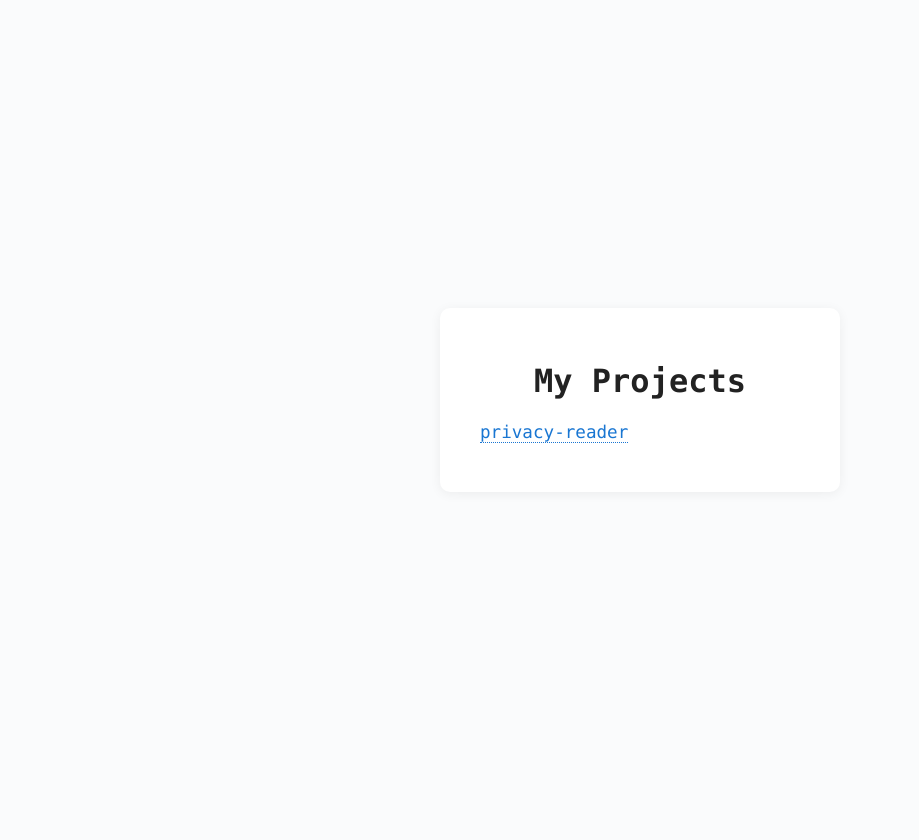
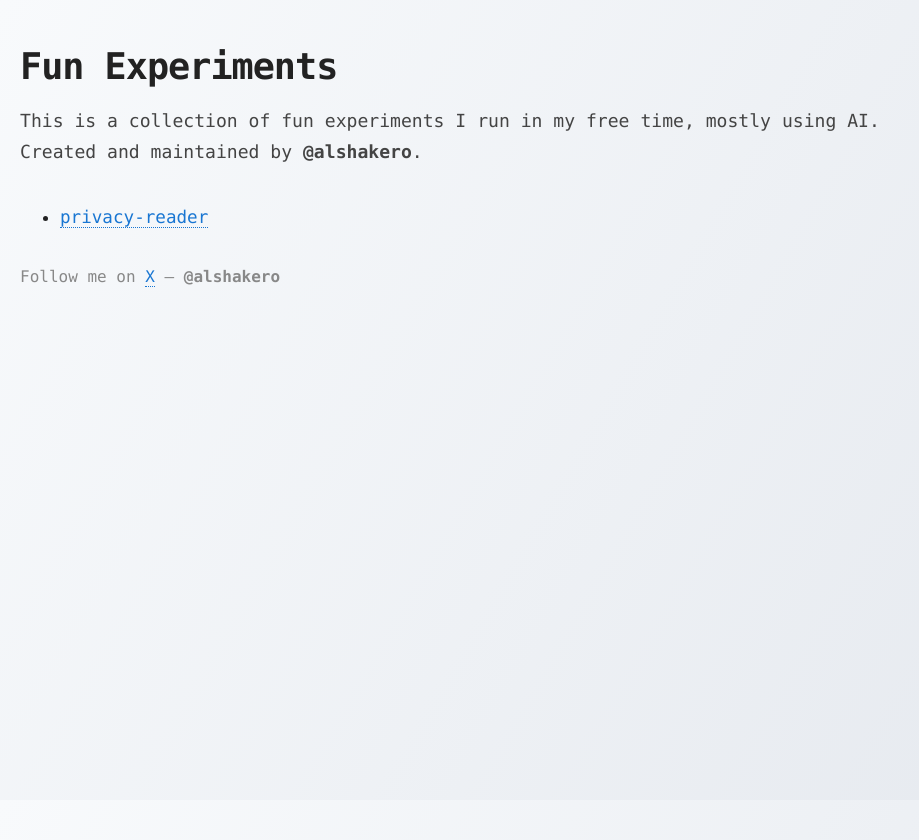
Before and after one commit to alshakero/experiments, a website: page index.html in a window 1280 px wide. Shown: the whole page, without its empty margins (0-919 px from the left). Before the commit the page ends 800 px from the top, so only its background shows below. Drawn offline with Linux system fonts and the light colour scheme.

Commit message:
Nicer homepage

```diff
--- a/index.html
+++ b/index.html
@@ -2,38 +2,35 @@
 <html lang="en">
 	<head>
 		<meta charset="utf-8" />
-		<title>My Projects</title>
+		<title>Fun Experiments by @alshakero</title>
 		<meta name="viewport" content="width=device-width, initial-scale=1" />
 		<style>
+			html, body {
+				height: 100%;
+				margin: 0;
+				padding: 0;
+			}
 			body {
-				background: #fafbfc;
+				background: linear-gradient(120deg, #f8fafc 0%, #e3e7ed 100%);
 				color: #222;
 				font-family: 'Fira Mono', 'Menlo', 'Consolas', 'Liberation Mono', monospace;
-				margin: 0;
-				padding: 0;
-				min-height: 100vh;
 				display: flex;
-				flex-direction: column;
-				align-items: center;
-				justify-content: center;
-			}
-			.container {
-				background: #fff;
-				border-radius: 10px;
-				box-shadow: 0 2px 12px rgba(0,0,0,0.06);
-				padding: 32px 40px;
-				min-width: 320px;
+				padding: 20px;
 			}
 			h1 {
-				font-size: 2em;
-				margin-bottom: 0.7em;
+				font-size: 2.3em;
+				margin-bottom: 0.5em;
 				font-weight: 700;
-				text-align: center;
+				letter-spacing: -1px;
+			}
+			.desc {
+				font-size: 1.13em;
+				color: #444;
+				margin-bottom: 2.2em;
+				line-height: 1.7;
 			}
 			ul {
-				list-style: none;
-				padding: 0;
-				margin: 0;
+				margin: 0 0 1.5em 0;
 			}
 			li {
 				margin: 18px 0;
@@ -49,14 +46,35 @@
 				color: #0d47a1;
 				border-bottom: 1px solid #0d47a1;
 			}
+			.footer {
+				margin-top: 2.5em;
+				font-size: 1em;
+				color: #888;
+			}
+			.footer a {
+				color: #1976d2;
+				border-bottom: 1px dotted #1976d2;
+				text-decoration: none;
+			}
+			.footer a:hover {
+				color: #0d47a1;
+				border-bottom: 1px solid #0d47a1;
+			}
 		</style>
 	</head>
 	<body>
 		<div class="container">
-			<h1>My Projects</h1>
+			<h1>Fun Experiments</h1>
+			<div class="desc">
+				This is a collection of fun experiments I run in my free time, mostly using AI.<br>
+				Created and maintained by <b>@alshakero</b>.<br>
+			</div>
 			<ul>
-				<li><a href="apps/privacy-reader/index.html">privacy-reader</a></li>
+				<li><a href="build/privacy-reader/">privacy-reader</a></li>
 			</ul>
+			<div class="footer">
+				Follow me on <a href="https://x.com/alshakero" target="_blank" rel="noopener">X</a> &mdash; <b>@alshakero</b>
+			</div>
 		</div>
 	</body>
 </html>
--- a/package.json
+++ b/package.json
@@ -5,7 +5,8 @@
   "type": "module",
   "scripts": {
   "dev": "parcel serve index.html",
-  "build": "parcel build index.html --dist-dir build"
+  "build": "parcel build index.html --dist-dir build --public-url https://alshakero.github.io/experiments/",
+  "deploy": "npm run build && gh-pages -d build"
   },
   "dependencies": {
     "ammo.js": "^0.0.10",
@@ -14,6 +15,7 @@
     "three": "^0.179.1"
   },
   "devDependencies": {
+    "gh-pages": "^6.3.0",
     "parcel": "^2.15.4"
   }
 }
```
Also changed, not shown: 1 other file.
